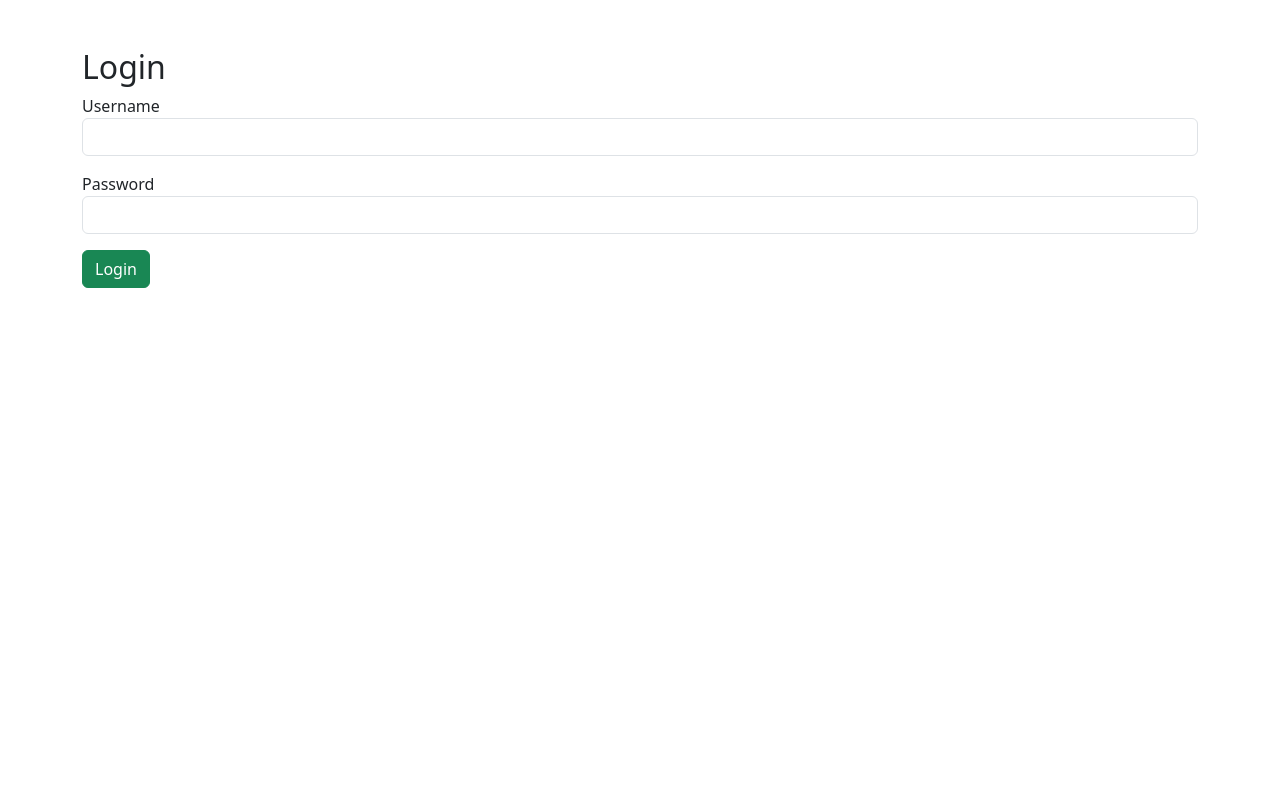
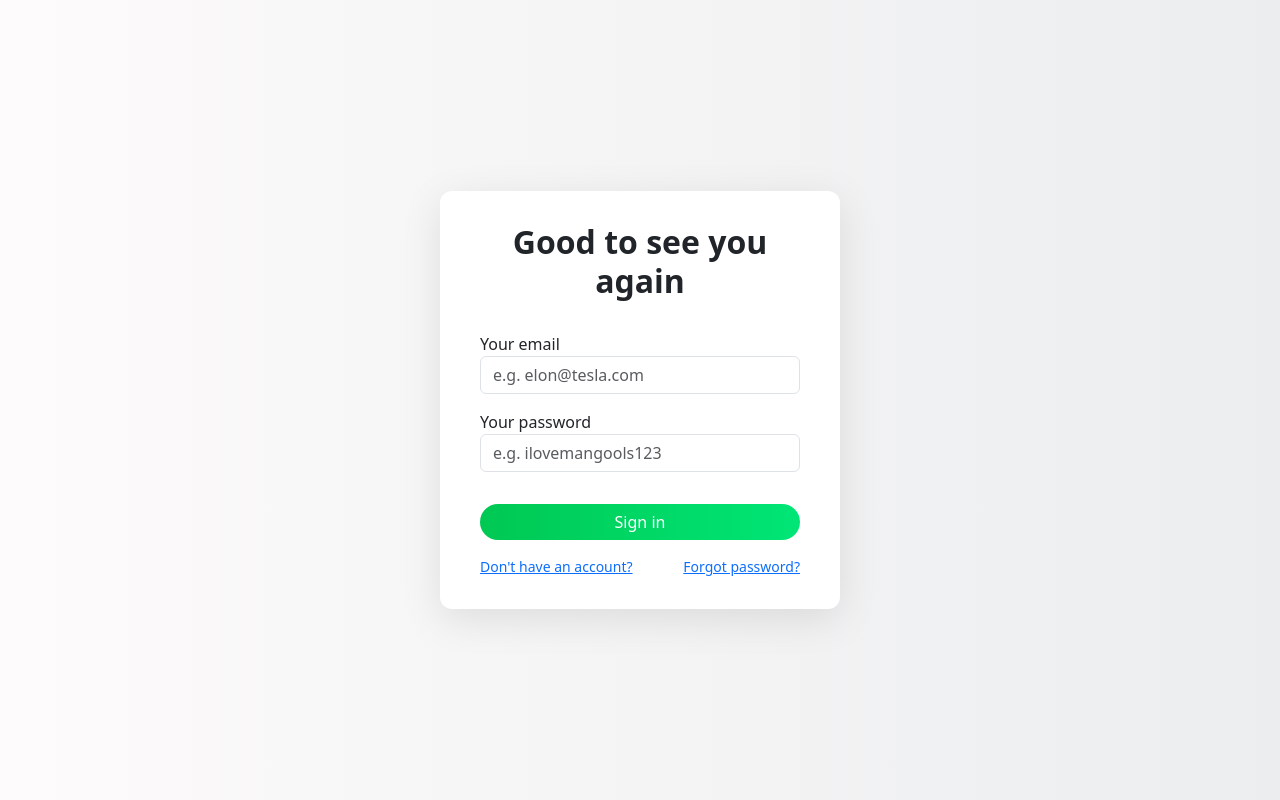
Before and after one commit to m-wakefield/MERN1, a React (Vite) app in the folder client/: page /login in a window 1280 px wide. Built offline with nearby package versions, Linux system fonts and the light colour scheme.

Commit message:
Update Login.jsx

```diff
--- a/client/src/Login.jsx
+++ b/client/src/Login.jsx
@@ -1,6 +1,7 @@
 import React, { useState } from 'react';
 import axios from 'axios';
-import { useNavigate } from 'react-router-dom';
+import { Link, useNavigate } from 'react-router-dom';
+import './Login.css';
 
 function Login() {
   const [username, setUsername] = useState('');
@@ -19,20 +20,38 @@ function Login() {
   };
 
   return (
-    <div className="container mt-5">
-      <h2>Login</h2>
-      <form onSubmit={handleLogin}>
-        <div className="mb-3">
-          <label>Username</label>
-          <input className="form-control" value={username} onChange={(e) => setUsername(e.target.value)} />
+    <div className="login-container">
+      <div className="login-card">
+        <h2>Good to see you again</h2>
+        <form onSubmit={handleLogin}>
+          <div className="form-group text-start">
+            <label>Your email</label>
+            <input
+              type="text"
+              className="form-control"
+              placeholder="e.g. elon@tesla.com"
+              value={username}
+              onChange={(e) => setUsername(e.target.value)}
+            />
+          </div>
+          <div className="form-group text-start">
+            <label>Your password</label>
+            <input
+              type="password"
+              className="form-control"
+              placeholder="e.g. ilovemangools123"
+              value={password}
+              onChange={(e) => setPassword(e.target.value)}
+            />
+          </div>
+          {error && <div className="alert alert-danger mt-2">{error}</div>}
+          <button type="submit" className="btn btn-success mt-3">Sign in</button>
+        </form>
+        <div className="login-links mt-3">
+          <Link to="/register">Don't have an account?</Link>
+          <a href="#">Forgot password?</a>
         </div>
-        <div className="mb-3">
-          <label>Password</label>
-          <input type="password" className="form-control" value={password} onChange={(e) => setPassword(e.target.value)} />
-        </div>
-        {error && <div className="alert alert-danger">{error}</div>}
-        <button className="btn btn-success">Login</button>
-      </form>
+      </div>
     </div>
   );
 }
```
